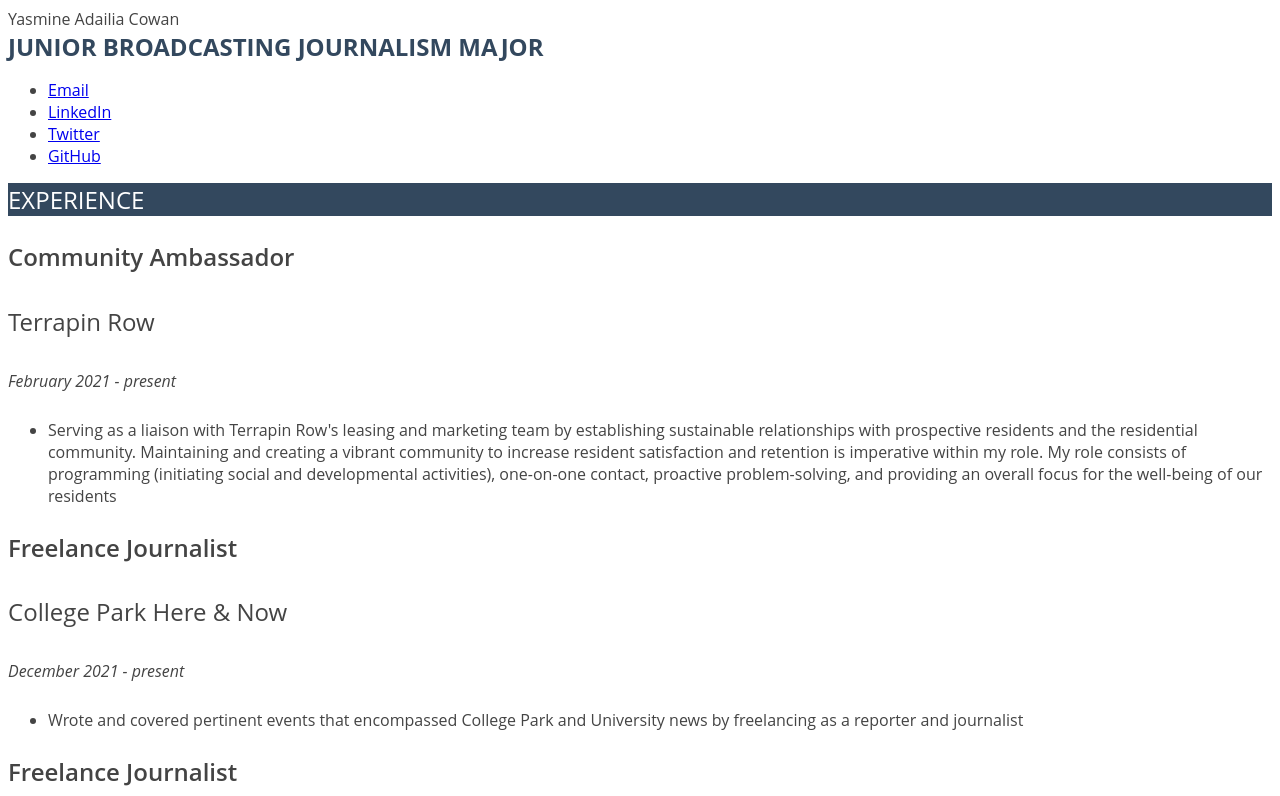
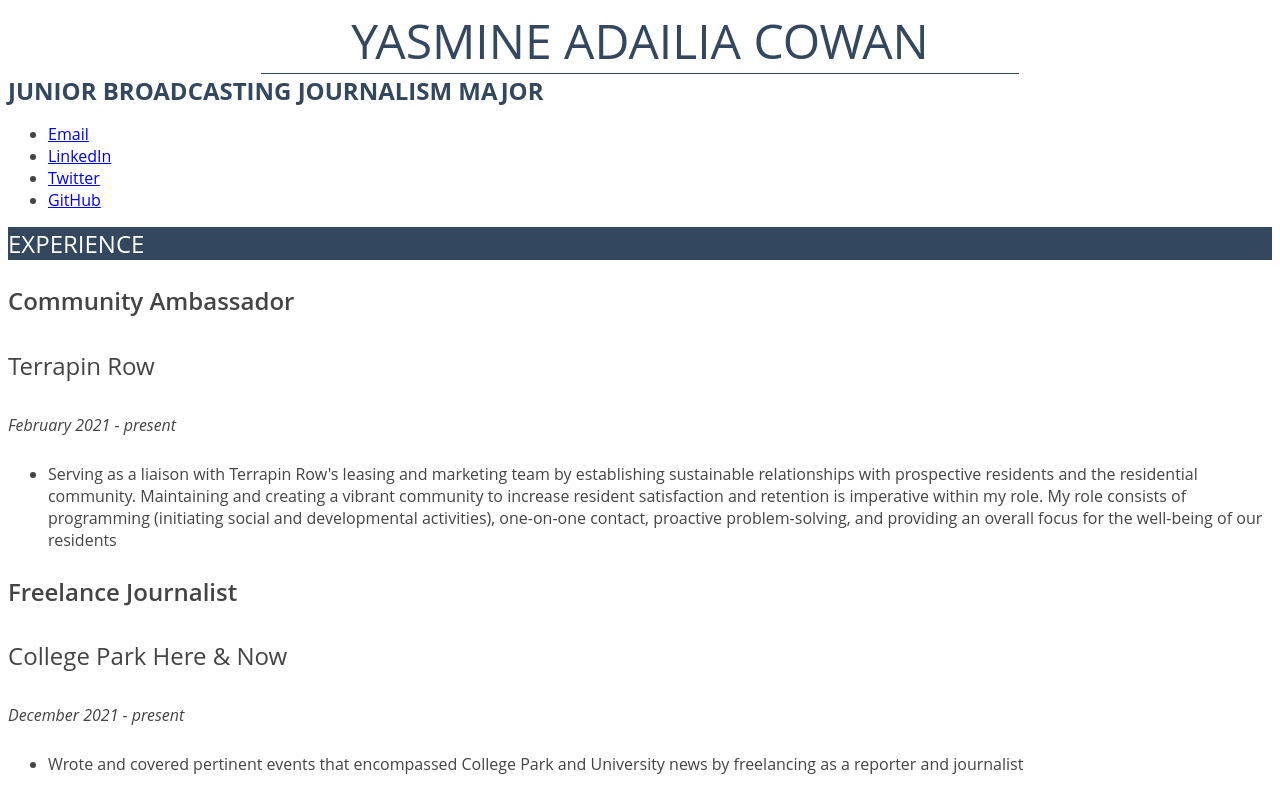
Before and after one commit to Ycowan01/yasmine-cowan-jour352, a plain HTML site: page basic-resume/index.html in a window 1280 px wide. Shown: the top 796 px of the page. Drawn offline with Linux system fonts and the light colour scheme.

Commit message:
update style.css

```diff
--- a/basic-resume/style.css
+++ b/basic-resume/style.css
@@ -1,5 +1,5 @@
 
-/*CSS Document*/
+
 body {
 	font-family: 'Open Sans', Arial, sans-serif;
 	font-size: 1em;
@@ -8,8 +8,7 @@ body {
 }
 
 /*this is my name*/
-#name
-h1 {
+#name {
 font-size: 3em;
 color:  #33485e;
 text-transform:  uppercase;
```
